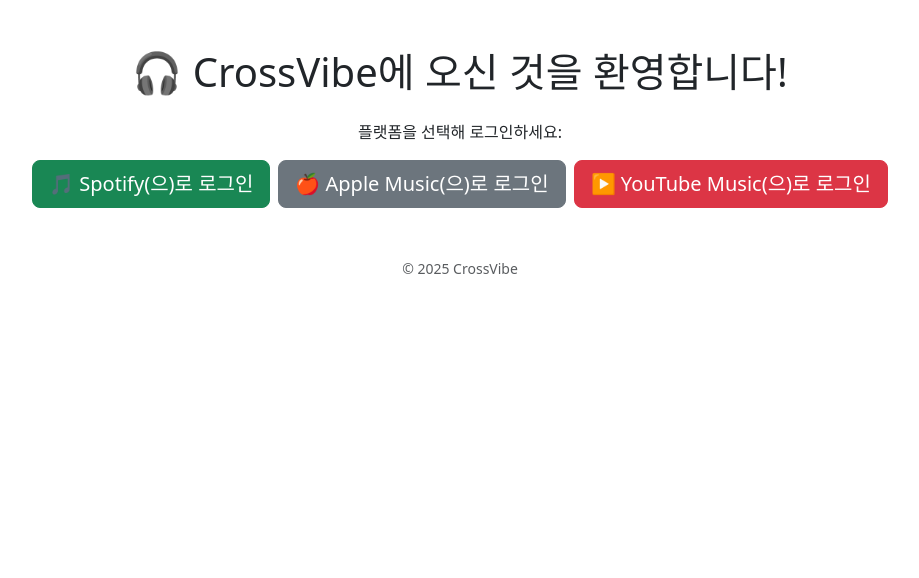
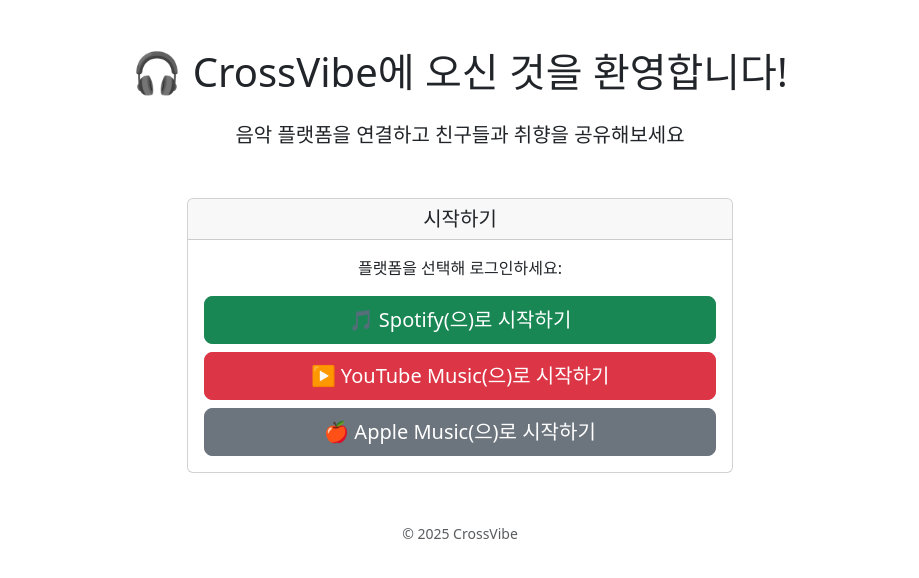
Before and after one commit to xa-team/CrossVibe, a Flask app: page / in a window 1280 px wide. Shown: the part 56-634 px from the top of the page, without its empty margins (180-1099 px from the left). Run offline with Flask 3, Linux system fonts and the light colour scheme.

Commit message:
✨ feat: 홈페이지 UI 개선 및 사용자 환영 기능 추가
- 사용자 환영 세션 구현
- 메인 기능들을 카드 형태로 구역 분할
- 홈페이지 레이아웃 및 사용자 경험 개선

```diff
--- a/vibeapp/templates/public/home.html
+++ b/vibeapp/templates/public/home.html
@@ -5,35 +5,129 @@
 {% block content %}
     <div class="text-center mt-5">
         {% if user %}
-            <h1 class="mb-4">환영합니다, {{ user.display_name }}님</h1>
-            <button class="btn btn-danger" onclick="confirmLogout()">로그아웃</button>
-            <a href="{{ url_for('playlist.my_playlists') }}"
-               class="btn btn-primary mt-3">🎶 내 플레이리스트 보기</a>
+            {# 사용자 환영 세션 #}
+            <div class="mb-5">
+                <h1 class="mb-3">환영합니다, {{ user.display_name }}님</h1>
+                <p class="text-mutes">CrossVibe에서 음악과 친구들을 연결해보세요</p>
+            </div>
+            {# 메인 기능 카드 #}
+            <div class="row justify-content-center g-4">
+                {# 음악 & 플레이리스트 #}
+                <div class="col-md-4">
+                    <div class="card h-100 shadow-sm">
+                        <div class="card-body text-center">
+                            <div class="mb-3">
+                                <span class="display-4">🎵</span>
+                            </div>
+                            <h5 class="card-title">내 음악</h5>
+                            <p class="card-text text-muted">플레이리스트를 관리하고 새로운 음악을 발견해보세요</p>
+                            <a href="{{ url_for('playlist.my_playlists') }}" class="btn btn-primary">플레이리스트 보기</a>
+                        </div>
+                    </div>
+                </div>
+                {# 소셜 & 친구 #}
+                <div class="col-md-4">
+                    <div class="card h-100 shadow-sm">
+                        <div class="card-body text-center">
+                            <div class="mb-3">
+                                <span class="display-4">👥</span>
+                                {% if pending_requests_count > 0 %}
+                                    <span class="position-absolute top-0 start-100 translate-middle badge bg-danger rounded-pill">
+                                        {{ pending_requests_count }}
+                                    </span>
+                                {% endif %}
+                            </div>
+                            <h5 class="card-title">소셜</h5>
+                            <p class="card-text text-muted">친구들과 연결하고 음악 취향을 공유해보세요</p>
+                            <a href="{{ url_for('friend.social') }}" class="btn btn-success">소셜 허브</a>
+                        </div>
+                    </div>
+                </div>
+                {# 설정 & 계정 #}
+                <div class="col-md-4">
+                    <div class="card h-100 shadow-sm">
+                        <div class="card-body text-center">
+                            <div class="mb-3">
+                                <span class="display-4">⚙️</span>
+                            </div>
+                            <h5 class="card-title">설정</h5>
+                            <p class="card-text text-muted">계정 정보와 플랫폼 연결을 관리하세요</p>
+                            <a href="{{ url_for('public.settings') }}"
+                               class="btn btn-outline-secondary">설정 관리</a>
+                        </div>
+                    </div>
+                </div>
+            </div>
+            {# 빠른 상태 정보 #}
+            <div class="row justify-content-center mt-5">
+                <div class="col-md-8">
+                    <div class="card bg-light">
+                        <div class="card-body">
+                            <div class="row text-center">
+                                <div class="col-4">
+                                    <div class="h5 mb-1">{{ user.get_friends() |length }}</div>
+                                    <small class="text-muted">친구</small>
+                                </div>
+                                <div class="col-4">
+                                    <div class="h5 mb-1">{{ user.platform_connections|length }}</div>
+                                    <small class="text-muted">연결된 플랫폼</small>
+                                </div>
+                                <div class="col-4">
+                                    <div class="h5 mb-1">{{ pending_requests_count }}</div>
+                                    <small class="text-muted">받은 신청</small>
+                                </div>
+                            </div>
+                        </div>
+                    </div>
+                </div>
+            </div>
+            {# 로그아웃 버튼 #}
+            <div class="mt-4">
+                <button class="btn btn-outline-danger" onclick="confirmLogout()">🚪 로그아웃</button>
+            </div>
         {% else %}
+            {# 로그인 전 화면 #}
+            <div class="mb-5">
                 <h1 class="mb-4">🎧 CrossVibe에 오신 것을 환영합니다!</h1>
-            <p>플랫폼을 선택해 로그인하세요:</p>
+                <p class="lead">음악 플랫폼을 연결하고 친구들과 취향을 공유해보세요</p>
+            </div>
+            <!-- 플랫폼 로그인 -->
+            <div class="row justify-content-center">
+                <div class="col-md-6">
+                    <div class="card">
+                        <div class="card-header">
+                            <h5 class="mb-0">시작하기</h5>
+                        </div>
+                        <div class="card-body">
+                            <p class="mb-3">플랫폼을 선택해 로그인하세요:</p>
                             {% set platforms = {
                                 "spotify": {
                                     "label": "Spotify",
                                     "class": "btn-success",
                                     "emoji": "🎵"
                                 },
+                                "youtube": {
+                                    "label": "YouTube Music",
+                                    "class": "btn-danger",
+                                    "emoji": "▶️"
+                                },
                                 "applemusic": {
                                     "label": "Apple Music",
                                     "class": "btn-secondary",
                                     "emoji": "🍎"
-                },
-                "youtube": {
-                    "label": "YouTube Music",
-                    "class": "btn-danger",
-                    "emoji": "▶️"
                                 }
                             } %}
-            <div class="d-flex justify-content-center gap-2 flex-wrap">
+                            <div class="d-grid gap-2">
                                 {% for platform, info in platforms.items() %}
                                     <a href="{{ url_for('public.login_platform', platform=platform) }}"
-                       class="btn {{ info.class }} btn-lg">{{ info.emoji }} {{ info.label }}(으)로 로그인</a>
+                                       class="btn {{ info.class }} btn-lg">
+                                        {{ info.emoji }} {{ info.label }}(으)로 시작하기
+                                    </a>
                                 {% endfor %}
+                            </div>
+                        </div>
+                    </div>
+                </div>
             </div>
         {% endif %}
     </div>
```
Lines whose indentation alone changed are shown as unchanged.
